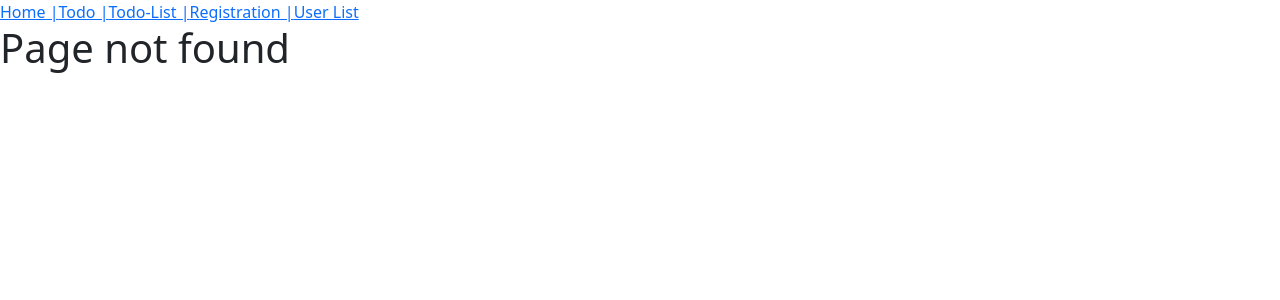
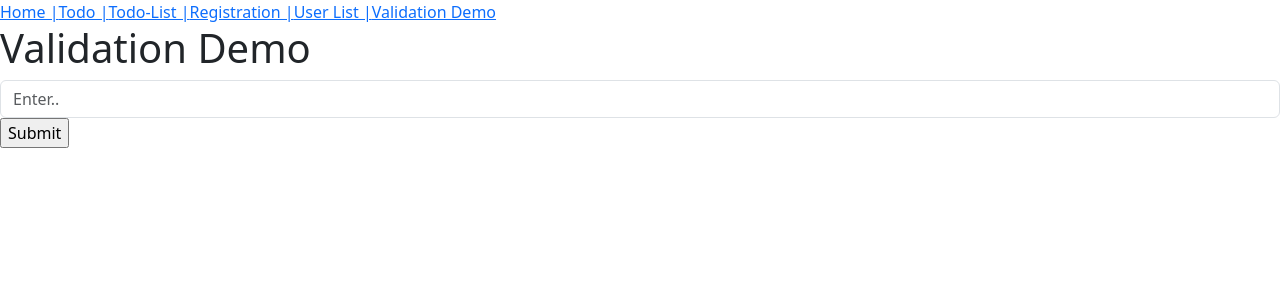
Before and after one commit to MohitSurase/fourth-react-app, a React (Create React App) app: page /validation-demo in a window 1280 px wide. Before the commit this address had no page. Shown: the top 300 px of the page. Built offline with nearby package versions, Linux system fonts and the light colour scheme.

Commit message:
basic validation

```diff
--- a/src/App.js
+++ b/src/App.js
@@ -11,6 +11,7 @@ import MyNavigationLinks from "./Pages/MyNavigationLinks";
 import MyNavigationLinksUsingButton from "./Pages/MyNavigationLinksUsingButton";
 import MyTodoList from "./Pages/MyTodoList";
 import MyUserList from "./Pages/MyUserList";
+import ValidationDemo from "./Pages/validation-demo";
 function App() {
   return (
     <>
@@ -23,7 +24,7 @@ function App() {
           <Route path="/todo-list" element={<MyTodoList />} />
           <Route path="/registration" element={<MyRegistration />} />
           <Route path="/user-list" element={<MyUserList />} />
-
+          <Route path="/validation-demo" element={<ValidationDemo />} />
           <Route path="*" element={<h1>Page not found </h1>} />
         </Routes>
       </BrowserRouter>
--- a/src/Pages/MyNavigationLinks.js
+++ b/src/Pages/MyNavigationLinks.js
@@ -7,7 +7,8 @@ function MyNavigationLinks() {
       <Link to={"/todo"}>Todo |</Link>
       <Link to={"/todo-list"}>Todo-List |</Link>
       <Link to={"/registration"}>Registration |</Link>
-      <Link to={"/user-list"}>User List </Link>
+      <Link to={"/user-list"}>User List |</Link>
+      <Link to={"/validation-demo"}>Validation Demo </Link>
     </>
   );
 }
--- /dev/null
+++ b/src/Pages/validation-demo.js
@@ -0,0 +1,31 @@
+import { useRef, useState } from "react";
+
+function ValidationDemo() {
+  let formRef = useRef();
+
+  let submitAction = () => {
+    console.log(formRef.current);
+    formRef.current.classList.add("was-validated");
+    let formStatus = formRef.current.checkValidity();
+    if (!formStatus) {
+      return;
+    }
+  };
+
+  return (
+    <>
+      <h1>Validation Demo</h1>
+      <form ref={formRef} className="needs-validation " novalidate>
+        <input
+          type="text"
+          className="form-control"
+          placeholder="Enter.."
+          required
+        />
+        <input type="button" value="Submit" onClick={submitAction} />
+      </form>
+    </>
+  );
+}
+
+export default ValidationDemo;
```
